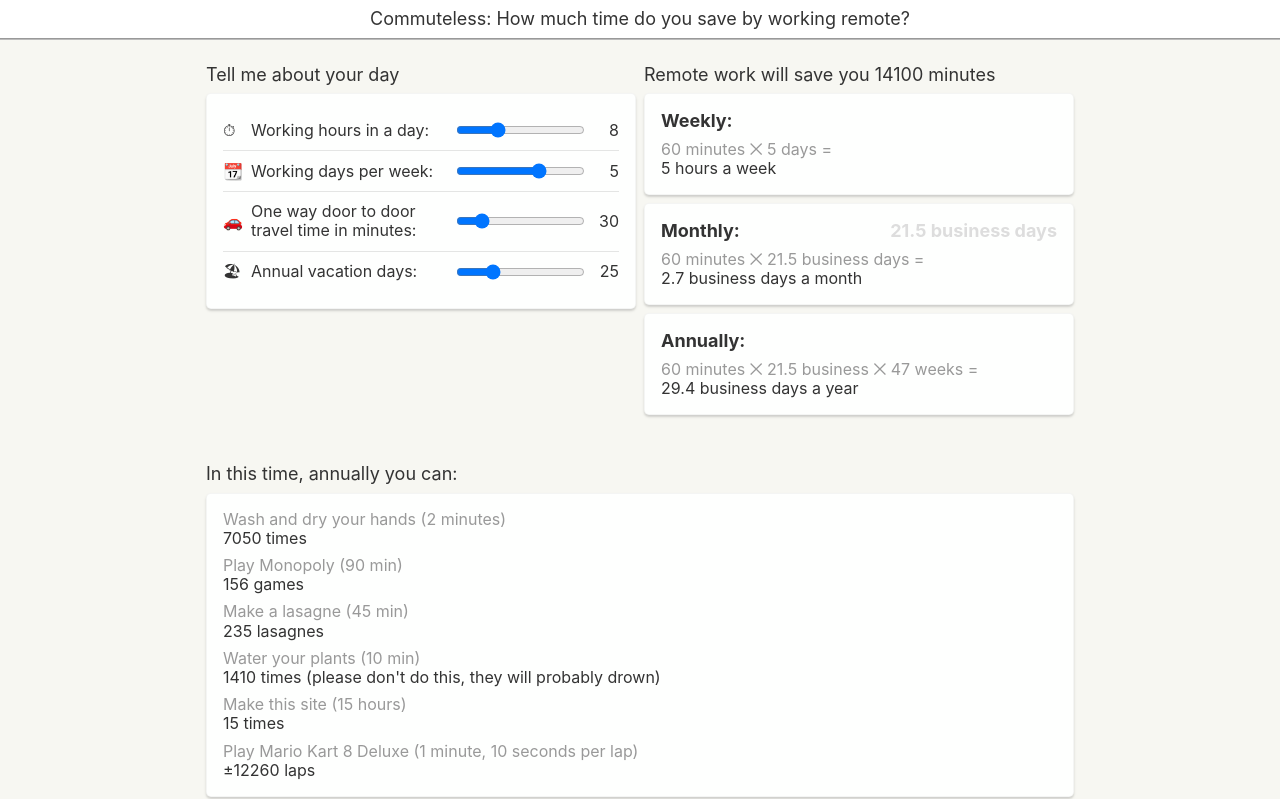
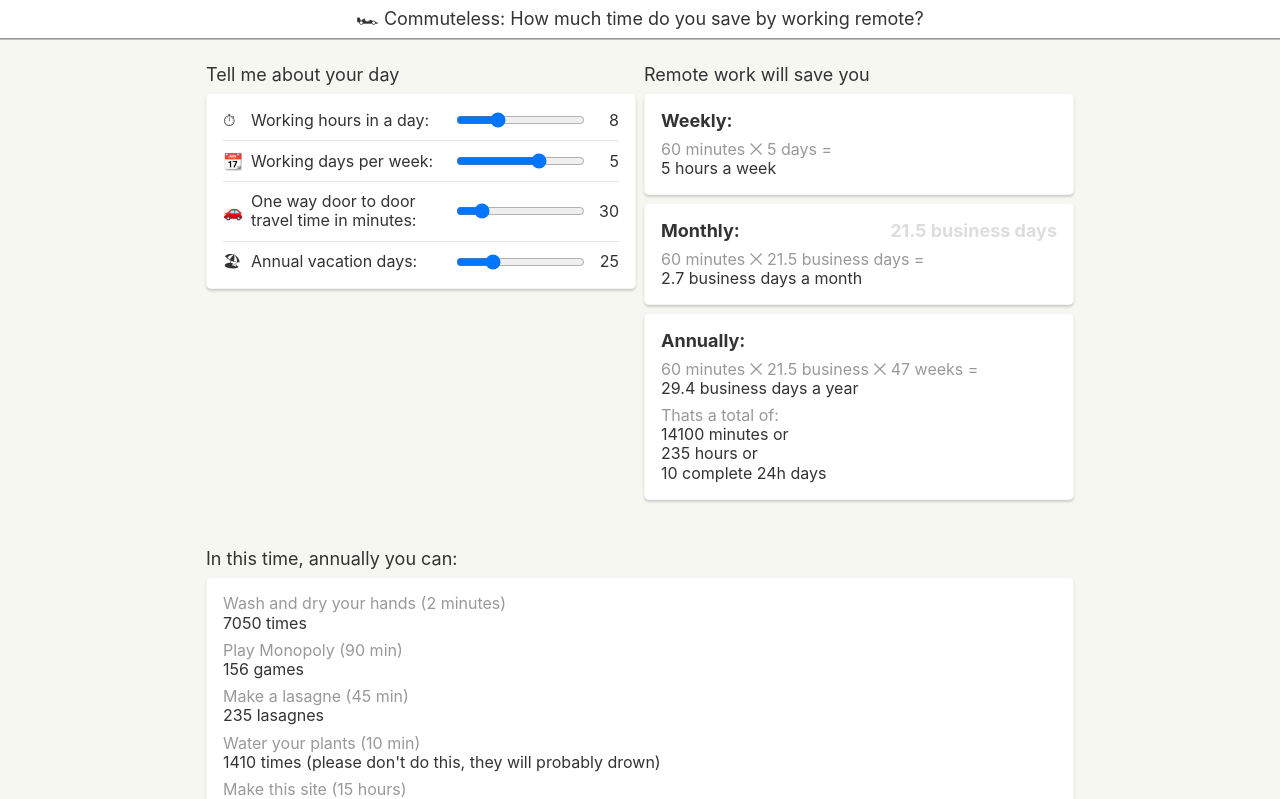
Before and after one commit to mettin/commuteless, a React (Create React App) app: page / in a window 1280 px wide. Shown: the top 799 px of the page. Built offline with nearby package versions, Linux system fonts and the light colour scheme.

Commit message:
styling improvements

```diff
--- a/src/App.js
+++ b/src/App.js
@@ -13,7 +13,13 @@ const numberEnding = number => (Math.floor(number) !== 1 ? "s" : "");
 
 const round = n => Math.round(n * 10) / 10;
 
-function millisecondsToStr(min, workingHours, forceMinutes) {
+function millisecondsToStr(
+  min,
+  workingHours,
+  forceMinutes,
+  forceHours,
+  forceCompleteDays
+) {
   const milliseconds = min * SECONDS_IN_A_MINUTE * MS_IN_A_SECOND;
 
   var temp = Math.floor(milliseconds / 1000);
@@ -22,6 +28,14 @@ function millisecondsToStr(min, workingHours, forceMinutes) {
   var minutes = (temp %= 3600) / 60;
   var seconds = temp % 60;
 
+  if (forceCompleteDays) {
+    return (
+      round(Math.round(hours / 24)) + " complete 24h day" + numberEnding(hours)
+    );
+  }
+  if (forceHours) {
+    return round(hours) + " hour" + numberEnding(hours);
+  }
   if (forceMinutes) {
     return `${round(min)} minute${numberEnding(min)}`;
   }
@@ -58,7 +72,12 @@ export default function App() {
 
   return (
     <div className="App">
-      <h1>Commuteless: How much time do you save by working&nbsp;remote?</h1>
+      <h1>
+        <span role="img" aria-label="racecar icon">
+          🏎
+        </span>{" "}
+        Commuteless: How much time do you save by working&nbsp;remote?
+      </h1>
       <main>
         <div className="sizer main-content">
           <form>
@@ -139,16 +158,7 @@ export default function App() {
           </form>
 
           <div className="blocks">
-            <h2>
-              Remote work will save you{" "}
-              {millisecondsToStr(
-                dailyTravelTime *
-                  workingDays *
-                  (WEEKS_IN_A_YEAR - vacationDays / workingDays),
-                workingHours,
-                true
-              )}
-            </h2>
+            <h2>Remote work will save you</h2>
             <div className="block card">
               <h3>Weekly:</h3>
               <dl>
@@ -203,6 +213,39 @@ export default function App() {
                     workingHours
                   )}{" "}
                   a year
+                </dd>
+                <dt>Thats a total of:</dt>
+                <dd>
+                  {millisecondsToStr(
+                    dailyTravelTime *
+                      workingDays *
+                      (WEEKS_IN_A_YEAR - vacationDays / workingDays),
+                    workingHours,
+                    true
+                  )}{" "}
+                  or
+                </dd>
+                <dd>
+                  {millisecondsToStr(
+                    dailyTravelTime *
+                      workingDays *
+                      (WEEKS_IN_A_YEAR - vacationDays / workingDays),
+                    workingHours,
+                    false,
+                    true
+                  )}{" "}
+                  or
+                </dd>
+                <dd>
+                  {millisecondsToStr(
+                    dailyTravelTime *
+                      workingDays *
+                      (WEEKS_IN_A_YEAR - vacationDays / workingDays),
+                    workingHours,
+                    false,
+                    false,
+                    true
+                  )}
                 </dd>
               </dl>
             </div>
--- a/src/styles.css
+++ b/src/styles.css
@@ -67,6 +67,12 @@ h2 {
   align-items: center;
   padding: 5px 0;
   border-bottom: 1px solid rgba(0, 0, 0, 0.1);
+}
+.input-group:first-child {
+  padding-top: 0;
+}
+.input-group:last-child {
+  padding-bottom: 0;
 }
 
 @media (min-width: 800px) {
@@ -194,12 +200,8 @@ dt {
 .conclusion dl {
   margin-top: 0;
 }
-.conclusion dt + dd {
-  margin-bottom: 8px;
-}
-
-.conclusion dt + dd:last-child {
-  margin-bottom: 0;
+dd + dt {
+  margin-top: 8px;
 }
 
 .share-preview {
```
